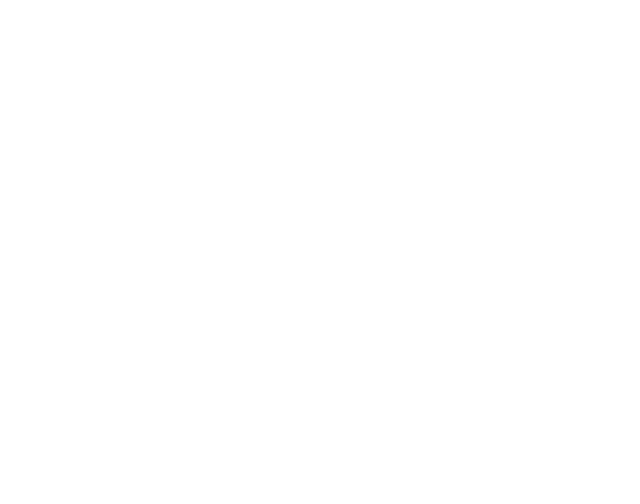
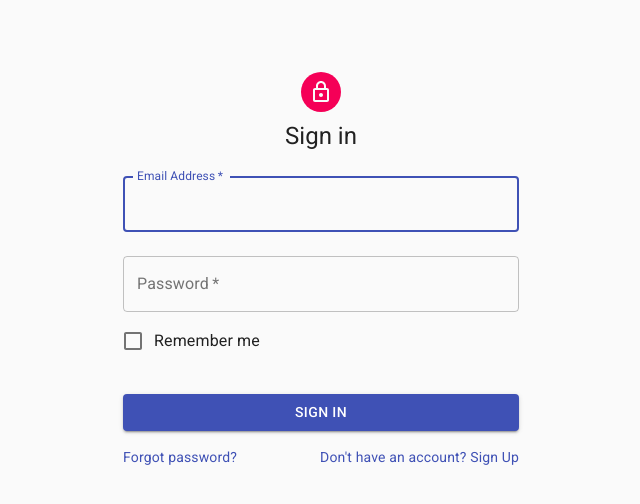
Before and after one commit to M-Kolodziejczyk/climbing-shop, a React (Create React App) app: page /signin in a window 1280 px wide. Shown: the top 504 px of the page, without its empty margins (319-959 px from the left). Built offline with nearby package versions, Linux system fonts and the light colour scheme.

Commit message:
create sign in page

```diff
--- a/src/App.js
+++ b/src/App.js
@@ -4,6 +4,7 @@
 import About from "./components/pages/About";
 import Products from "./components/products/Products";
 import SignUp from "./components/auth/SignUp";
+import SignIn from "./components/auth/SignIn";
 import "./App.css";
 
 const App = () => {
@@ -14,6 +15,7 @@
         <Route exact path="/about" component={About} />
         <Route exact path="/products" component={Products} />
         <Route exact path="/signup" component={SignUp} />
+        <Route exact path="/signin" component={SignIn} />
       </Switch>
     </Router>
   );
--- /dev/null
+++ b/src/components/auth/SignIn.js
@@ -0,0 +1,104 @@
+import React from "react";
+import CssBaseline from "@material-ui/core/CssBaseline";
+import { makeStyles } from "@material-ui/core/styles";
+import LockOutlinedIcon from "@material-ui/icons/LockOutlined";
+import {
+  Avatar,
+  Button,
+  TextField,
+  FormControlLabel,
+  Checkbox,
+  Link,
+  Grid,
+  Container,
+  Typography
+} from "@material-ui/core";
+
+const useStyles = makeStyles(theme => ({
+  paper: {
+    marginTop: theme.spacing(8),
+    display: "flex",
+    flexDirection: "column",
+    alignItems: "center"
+  },
+  avatar: {
+    margin: theme.spacing(1),
+    backgroundColor: theme.palette.secondary.main
+  },
+  form: {
+    width: "100%",
+    marginTop: theme.spacing(1)
+  },
+  submit: {
+    margin: theme.spacing(3, 0, 2)
+  }
+}));
+
+const SignIn = () => {
+  const classes = useStyles();
+
+  return (
+    <Container component="main" maxWidth="xs">
+      <CssBaseline />
+      <div className={classes.paper}>
+        <Avatar className={classes.avatar}>
+          <LockOutlinedIcon />
+        </Avatar>
+        <Typography component="h1" variant="h5">
+          Sign in
+        </Typography>
+        <form className={classes.form} noValidate>
+          <TextField
+            variant="outlined"
+            margin="normal"
+            required
+            fullWidth
+            id="email"
+            label="Email Address"
+            name="email"
+            autoComplete="email"
+            autoFocus
+          />
+          <TextField
+            variant="outlined"
+            margin="normal"
+            required
+            fullWidth
+            name="password"
+            label="Password"
+            type="password"
+            id="password"
+            autoComplete="current-password"
+          />
+          <FormControlLabel
+            control={<Checkbox value="remember" color="primary" />}
+            label="Remember me"
+          />
+          <Button
+            type="submit"
+            fullWidth
+            variant="contained"
+            color="primary"
+            className={classes.submit}
+          >
+            Sign In
+          </Button>
+          <Grid container>
+            <Grid item xs>
+              <Link href="#" variant="body2">
+                Forgot password?
+              </Link>
+            </Grid>
+            <Grid item>
+              <Link href="/signup" variant="body2">
+                {"Don't have an account? Sign Up"}
+              </Link>
+            </Grid>
+          </Grid>
+        </form>
+      </div>
+    </Container>
+  );
+};
+
+export default SignIn;
--- a/src/components/auth/SignUp.js
+++ b/src/components/auth/SignUp.js
@@ -1,13 +1,15 @@
 import React from "react";
-import Avatar from "@material-ui/core/Avatar";
-import Button from "@material-ui/core/Button";
-import TextField from "@material-ui/core/TextField";
-import Link from "@material-ui/core/Link";
-import Grid from "@material-ui/core/Grid";
+import { makeStyles } from "@material-ui/core/styles";
 import LockOutlinedIcon from "@material-ui/icons/LockOutlined";
-import Typography from "@material-ui/core/Typography";
-import { makeStyles } from "@material-ui/core/styles";
-import Container from "@material-ui/core/Container";
+import {
+  Avatar,
+  Button,
+  TextField,
+  Link,
+  Grid,
+  Typography,
+  Container
+} from "@material-ui/core";
 
 const useStyles = makeStyles(theme => ({
   paper: {
@@ -101,7 +103,7 @@
           </Button>
           <Grid container justify="flex-end">
             <Grid item>
-              <Link href="#" variant="body2">
+              <Link href="/signin" variant="body2">
                 Already have an account? Sign in
               </Link>
             </Grid>
```
